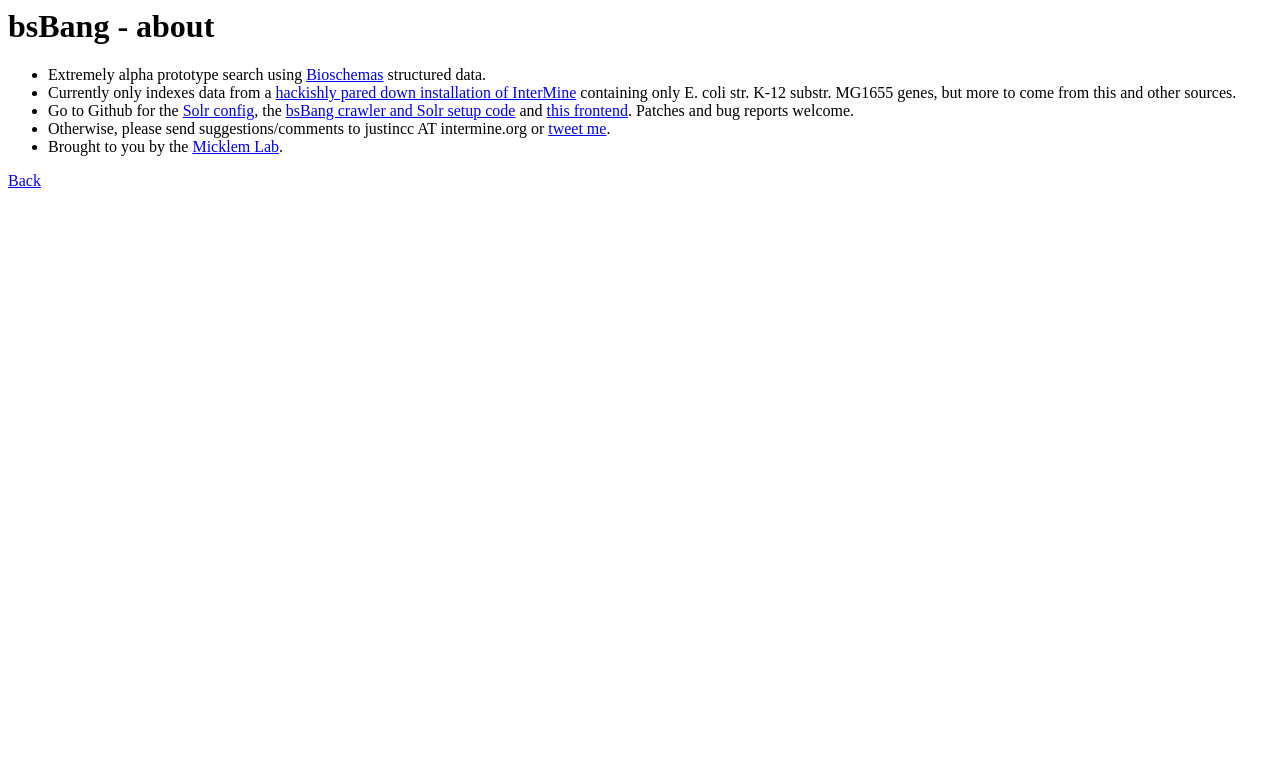
After one commit to buzzbangorg/bsbang-frontend, a Flask app: page /about in a window 1280 px wide. The commit adds this page. Shown: the top 783 px of the page. Run offline with Flask 2, Linux system fonts and the light colour scheme; parts of the project's set-up code (start-up, migrations or seed data) failed here and were passed over.

Commit message:
add about page

```diff
--- a/app.py
+++ b/app.py
@@ -1,4 +1,4 @@
-from flask import Flask, render_template, flash, redirect
+from flask import Flask, render_template
 from flask_wtf import FlaskForm
 from wtforms import StringField
 from wtforms.validators import DataRequired
@@ -24,6 +24,11 @@ def index():
     return render_template('index.html', form=form, results=results)
 
 
+@app.route('/about')
+def about():
+    return render_template('about.html')
+
+
 class SearchForm(FlaskForm):
     q = StringField('q', validators=[DataRequired()])
 
--- /dev/null
+++ b/templates/about.html
@@ -0,0 +1,22 @@
+<html>
+    <title>bsBang - about</title>
+    <body>
+        <h1>bsBang - about</h1>
+        <!-- If anybody else wants to use this code we can replace/templatize/move this stuff -->
+        <p>
+            <ul>
+                <li>Extremely alpha prototype search using <a href="http://bioschemas.org">Bioschemas</a> structured data.</li>
+                <li>Currently only indexes data from a <a href="http://beta.synbiomine.org">hackishly pared down installation of InterMine</a>
+                containing only E. coli str. K-12 substr. MG1655 genes, but more to come from this and other sources.</li>
+                <li>Go to Github for the <a href="https://github.com/justinccdev/bsbang-solr-config">Solr config</a>,
+                the <a href="https://github.com/justinccdev/bsbang-crawler">bsBang crawler and Solr setup code</a>
+                and <a href="https://github.com/justinccdev/bsbang-frontend">this frontend</a>. Patches and bug reports welcome.</li>
+                <li>Otherwise, please send suggestions/comments to justincc AT intermine.org or <a href="https://twitter.com/justincc">tweet me</a>.</li>
+                <li>Brought to you by the <a href="http://www.micklemlab.org/">Micklem Lab</a>.</li>
+            </ul>
+        </p>
+        <p>
+            <a href='/'>Back</a>
+        </p>
+  </body>
+</html>
--- a/templates/index.html
+++ b/templates/index.html
@@ -1,11 +1,13 @@
 <html>
     <title>bsBang</title>
     <body>
-        <p>bsBang search</p>
+        <h1>bsBang Search</h1>
+        <p><a href="about">About</a></p>
         <form action="" method="post" name="search">
             {{ form.csrf_token }}
             <p>
-                {{ form.q(size=80) }}<br>
+                Enter search term (e.g. 'rrsH', 'lacZ'):<br/>
+                {{ form.q(size=80) }}<br/>
             </p>
             <p><input type="submit" value="Search"></p>
         </form>
```
